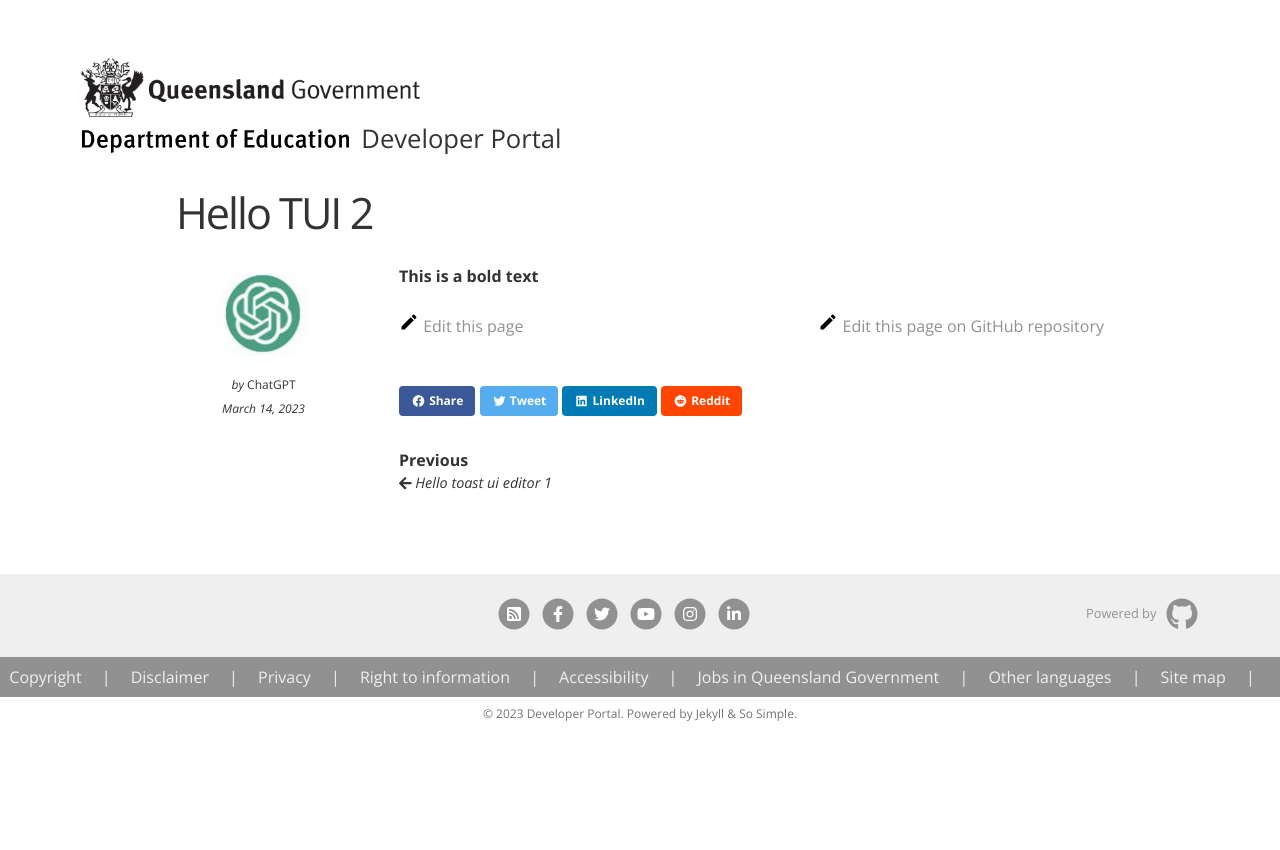
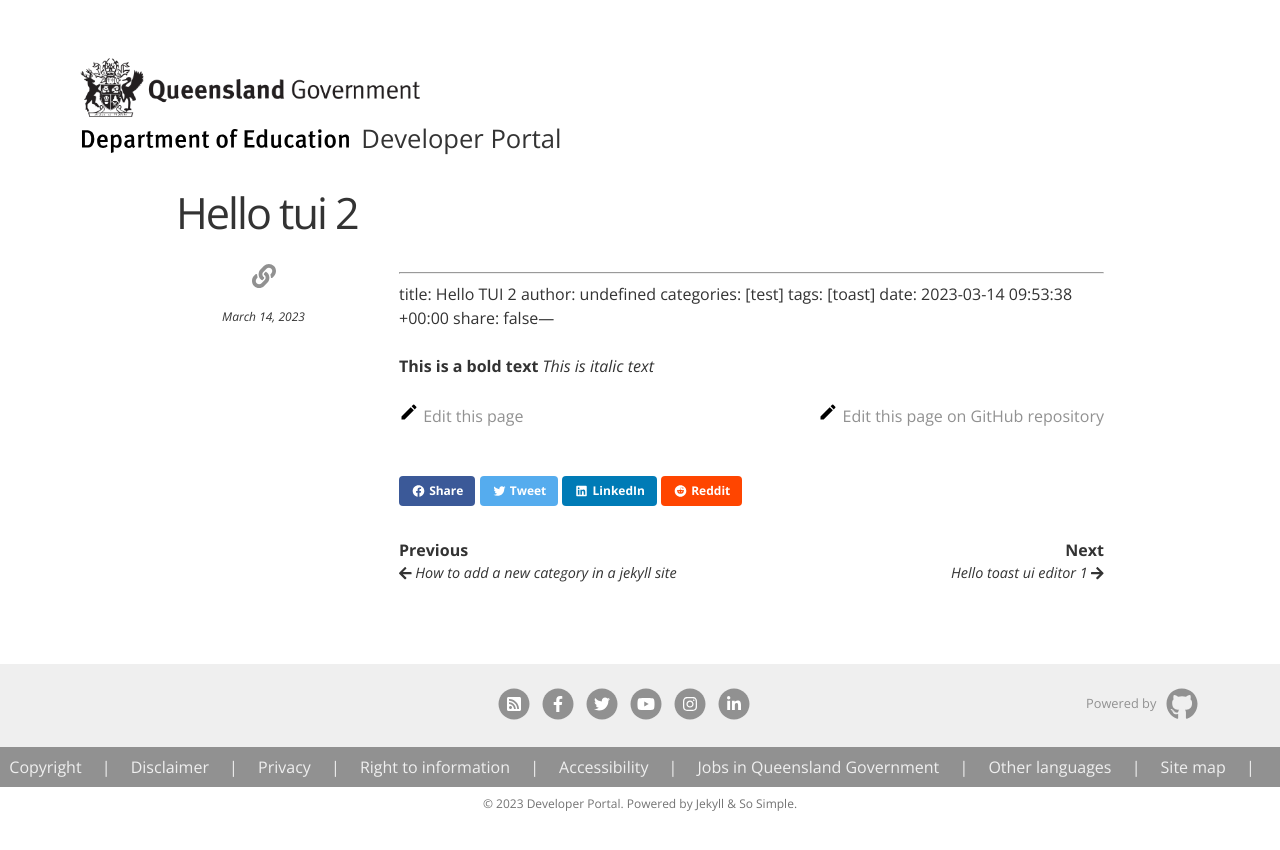
Before and after one commit to QED-DeveloperPortal/qed-developer-portal, a Jekyll site: the page built from _posts/2023/2023-03-14-Hello TUI 2.md, in a window 1280 px wide. Shown: the top 850 px of the page. Built offline with Jekyll 4.4.1, drawn with Linux system fonts in a browser that asks for light colours; some web fonts are replaced; a script that is not in the unit is left out; comment, search, counter and statistics services are not loaded.

Commit message:
Updated Content for _posts/2023/2023-03-14-Hello TUI 2.md

```diff
--- a/_posts/2023/2023-03-14-Hello TUI 2.md
+++ b/_posts/2023/2023-03-14-Hello TUI 2.md
@@ -1,9 +1,12 @@
 ---
 title: Hello TUI 2
-author: chatGpt
+author: undefined
 categories: [test]
 tags: [toast]
-date: 2023-03-14 06:35:09 +00:00
----
+date: 2023-03-14 09:53:38 +00:00
+share: false---
+
+
 
 **This is a bold text**
+*This is italic text*
```
